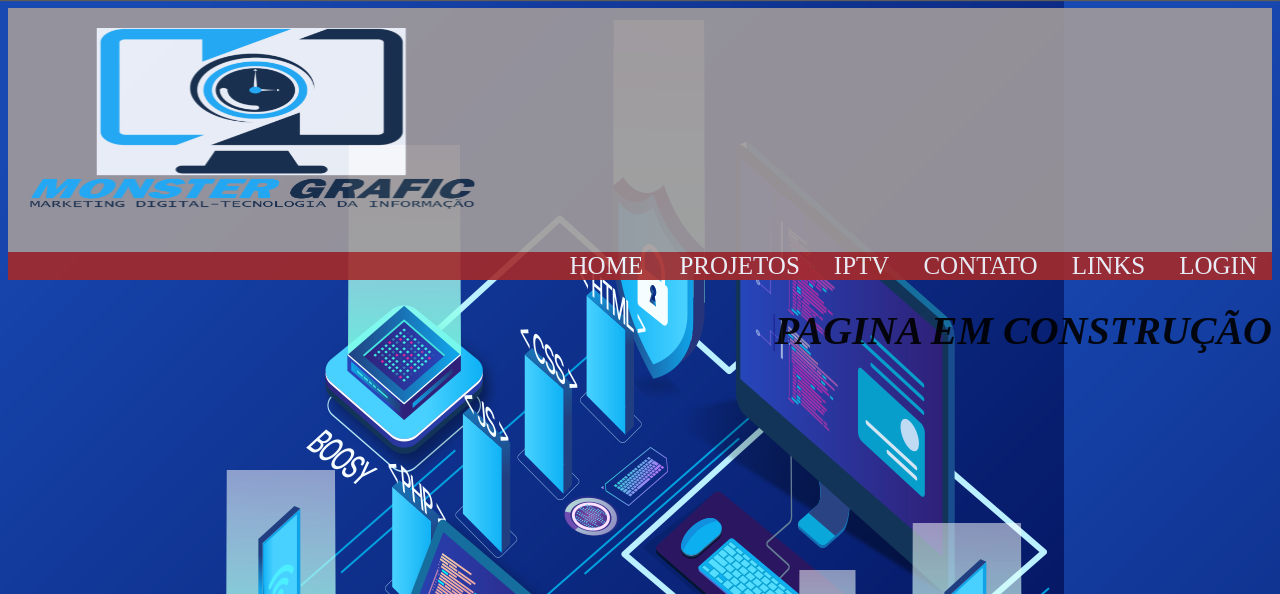
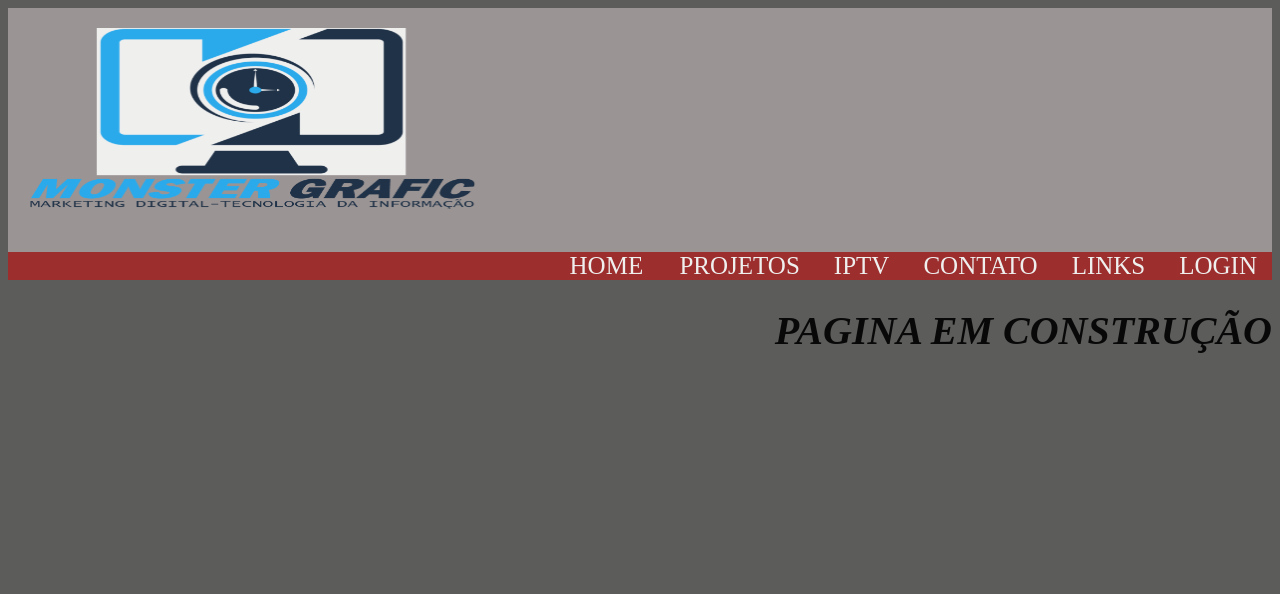
Before and after one commit to leopoldo-collato/monstergraphic, a PHP site: page /iptv.html in a window 1280 px wide. Shown: the top 594 px of the page. Run offline with PHP 8.4, Linux system fonts and the light colour scheme.

Commit message:
Update style.css

```diff
--- a/css/style.css
+++ b/css/style.css
@@ -1,6 +1,6 @@
 body {
     background: rgb(92, 92, 91);
-    background-image: url(./img/fundo_tech.png);
+    background-image: (./img/fundo_tech.png);
     opacity: 0.9;
     margin: 1, 0;
 }
```
